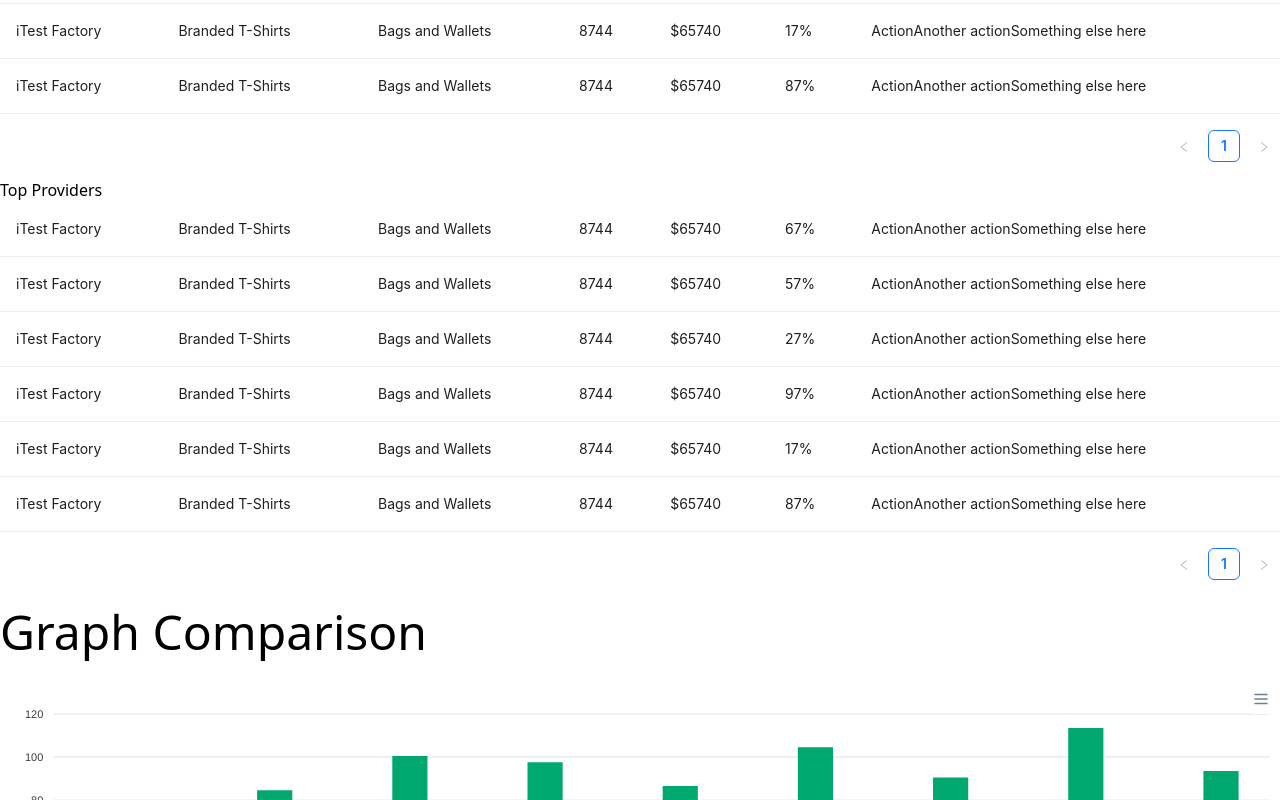
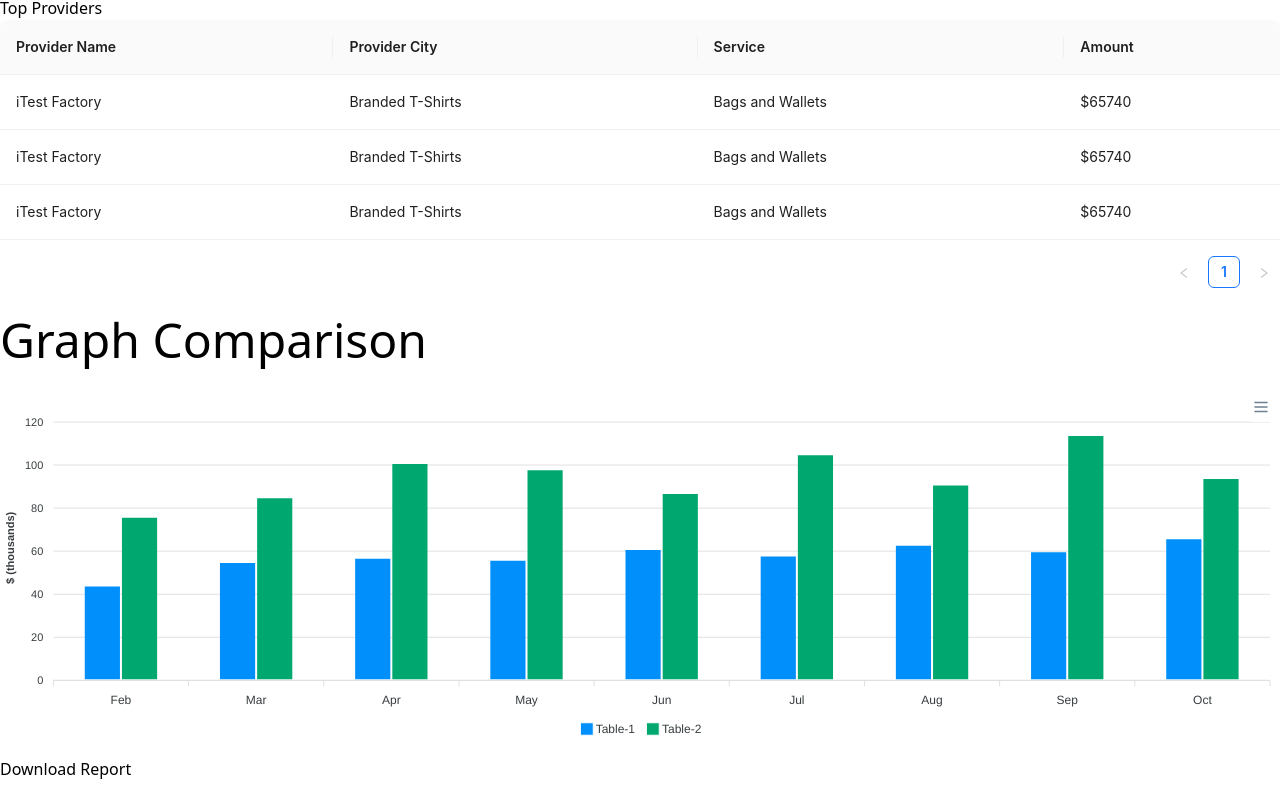
Before and after one commit to Harish2498/RCM, a React (Vite) app in the folder RCM/: page /analytical-comparison in a window 1280 px wide. Shown: the part 1640-2440 px from the top of the page. Built offline with nearby package versions, Linux system fonts and the light colour scheme.

Commit message:
analytical-table-changes

```diff
--- a/RCM/src/components/Cards/CardTable.jsx
+++ b/RCM/src/components/Cards/CardTable.jsx
@@ -9,57 +9,27 @@ const CardTable = ({ color }) => {
   const data = [
     {
       key: 1,
-      project: "iTest Factory",
-      budget: "Branded T-Shirts",
-      status: "Bags and Wallets",
-      users: 8744,
-      completion: '$65740',
-      completion1: 67,
+      providerName: "iTest Factory",
+      providerCity: "Branded T-Shirts",
+      service: "Bags and Wallets",
+      amount: '$65740',
+
     },
     {
-      key: 1,
-      project: "iTest Factory",
-      budget: "Branded T-Shirts",
-      status: "Bags and Wallets",
-      users: 8744,
-      completion: '$65740',
-      completion1: 57,
+      key: 2,
+      providerName: "iTest Factory",
+      providerCity: "Branded T-Shirts",
+      service: "Bags and Wallets",
+      amount: '$65740',
+
     },
     {
-      key: 1,
-      project: "iTest Factory",
-      budget: "Branded T-Shirts",
-      status: "Bags and Wallets",
-      users: 8744,
-      completion: '$65740',
-      completion1: 27,
-    },
-    {
-      key: 1,
-      project: "iTest Factory",
-      budget: "Branded T-Shirts",
-      status: "Bags and Wallets",
-      users: 8744,
-      completion: '$65740',
-      completion1: 97,
-    },
-    {
-      key: 1,
-      project: "iTest Factory",
-      budget: "Branded T-Shirts",
-      status: "Bags and Wallets",
-      users: 8744,
-      completion: '$65740',
-      completion1: 17,
-    },
-    {
-      key: 1,
-      project: "iTest Factory",
-      budget: "Branded T-Shirts",
-      status: "Bags and Wallets",
-      users: 8744,
-      completion: '$65740',
-      completion1: 87,
+      key: 3,
+      providerName: "iTest Factory",
+      providerCity: "Branded T-Shirts",
+      service: "Bags and Wallets",
+      amount: '$65740',
+
     },
 
   ];
@@ -81,40 +51,15 @@ const CardTable = ({ color }) => {
         </div>
       </div>
       <div className="block w-full overflow-x-auto">
-        <Table dataSource={data} bordered={false} showHeader={false}>
-          <Column title="Project" dataIndex="project" key="project" />
-          <Column title="Budget" dataIndex="budget" key="budget" />
-          <Column title="Status" dataIndex="status" key="status" />
-          <Column title="Users" dataIndex="users" key="users" />
-          <Column title="Completion" dataIndex="completion" key="completion" />
-          <Column
-            title="Completion 1"
-            dataIndex="completion1"
-            key="completion1"
-            render={(completion) => (
-              <div className="flex items-center">
-                <span className="mr-2">{completion}%</span>
-                <div className="relative w-full">
-                  <div className="overflow-hidden h-2 text-xs flex rounded bg-red-200">
-                    <div
-                      style={{ width: `${completion}%` }}
-                      className="shadow-none flex flex-col text-center whitespace-nowrap text-white justify-center bg-red-500"
-                    ></div>
-                  </div>
-                </div>
-              </div>
-            )}
-          />
-          <Column
-            title=""
-            key="action"
-            render={() => <TableDropdown />}
-          />
+        <Table dataSource={data} bordered={false} showHeader={true}>
+          <Column title="Provider Name" dataIndex="providerName" key="providerName" />
+          <Column title="Provider City" dataIndex="providerCity" key="providerCity" />
+          <Column title="Service" dataIndex="service" key="service" />
+          <Column title="Amount" dataIndex="amount" key="amount" />
         </Table>
       </div>
     </div>
   );
 };
 
-
 export default CardTable;
--- a/RCM/src/components/Navbars/AuthNavbar.jsx
+++ b/RCM/src/components/Navbars/AuthNavbar.jsx
@@ -115,10 +115,10 @@ export default function Navbar() {
             </Link>
             <Link
               className="   font-semibold text-md text-gray-500 leading-relaxed inline-block mr-4 py-2 whitespace-nowrap uppercase"
-              to="/search-by-service"
+              to="/search-by-service"z
               style={location.pathname.includes('search-by-service') ? { textDecoration: 'underline', color: 'black' } : {}}
             >
-              Search by Service
+              Recommended Search
             </Link>
             <Link
               className=" font-semibold text-md text-gray-500 leading-relaxed inline-block mr-4 py-2 whitespace-nowrap uppercase"
--- a/RCM/src/pages/AnalyticalComparison/comparisonBarGraph.jsx
+++ b/RCM/src/pages/AnalyticalComparison/comparisonBarGraph.jsx
@@ -20,7 +20,18 @@ const ComparisonBarGraph = () => {
                 bar: {
                     horizontal: false,
                     columnWidth: '55%',
-                    endingShape: 'rounded'
+                    endingShape: 'rounded',
+                    colors: {
+                        ranges: [{
+                            // from: 0,
+                            // to: 50,
+                            color: '#FF0000' // Red color for values below 50
+                        }, {
+                            // from: 51,
+                            // to: 100,
+                            color: '#00FF00' // Green color for values above 50
+                        }]
+                    }
                 },
             },
             dataLabels: {
--- a/RCM/src/pages/AnalyticalComparison/index.jsx
+++ b/RCM/src/pages/AnalyticalComparison/index.jsx
@@ -2,6 +2,7 @@
 import React from 'react';
 import CardTable from '../../components/Cards/CardTable';
 import ComparisonBarGraph from './comparisonBarGraph';
+import { Button } from 'antd';
 
 const AnalyticalComparison = () => {
 
@@ -9,18 +10,18 @@ const AnalyticalComparison = () => {
         <>
             <div>
                 <div className='bg-gray-100 p-10'>
-                    <div className=' m-5 p-5'>
+                    {/* <div className=' m-5 p-5'>
                         <h1 style={{ fontSize: "3rem" }}>
                             Analytical Comparison
                         </h1>
-                        {/* <p style={{ color: "rgb(136,148,166)", width: "60%" }}>
+                        <p style={{ color: "rgb(136,148,166)", width: "60%" }}>
                             Some quick example text to build on the card title and make up the bulk of the card's content.
                             Some quick example text to build on the card title and make up the bulk of the card's content.
-                        </p> */}
-                    </div>
+                        </p>
+                    </div>*/}
                     <div>
                         {/* for prompt */}
-                        <div className='p-4 '>
+                        <div className='p-4 mt-10'>
                             <form className=" mx-auto w-full max-w-5xl ">
                                 <label for="default-search" class="mb-2 text-sm font-medium text-gray-900 sr-only dark:text-white">Search</label>
                                 <div class="relative">
@@ -51,6 +52,11 @@ const AnalyticalComparison = () => {
                             </div>
                         </div>
 
+                        {/* download buton */}
+                        <div className='flex justify-center mt-10'>
+                            {/* <Button type="primary" onClick={() => window.print()}>Download Report</Button> */}
+                            <button type="submit" onClick={() => window.print()} className="text-white bg-blue-700 hover:bg-blue-800 focus:ring-4 focus:outline-none focus:ring-blue-300 font-medium rounded-lg text-sm px-4 py-2 dark:bg-blue-600 dark:hover:bg-blue-700 dark:focus:ring-blue-800">Download Report</button>
+                        </div>
                     </div>
 
                 </div>
--- a/RCM/src/pages/SearchByService/index.jsx
+++ b/RCM/src/pages/SearchByService/index.jsx
@@ -8,12 +8,12 @@ const onChange = (key) => {
 const items = [
     {
         key: '1',
-        label: 'Search By Services',
+        label: 'Search by Keyword',
         children: <ByService />,
     },
     {
         key: '2',
-        label: 'Search By Location',
+        label: 'Personalized search',
         children: <ByLocation />,
     }
 ]
```
Lines whose indentation alone changed are shown as unchanged.
